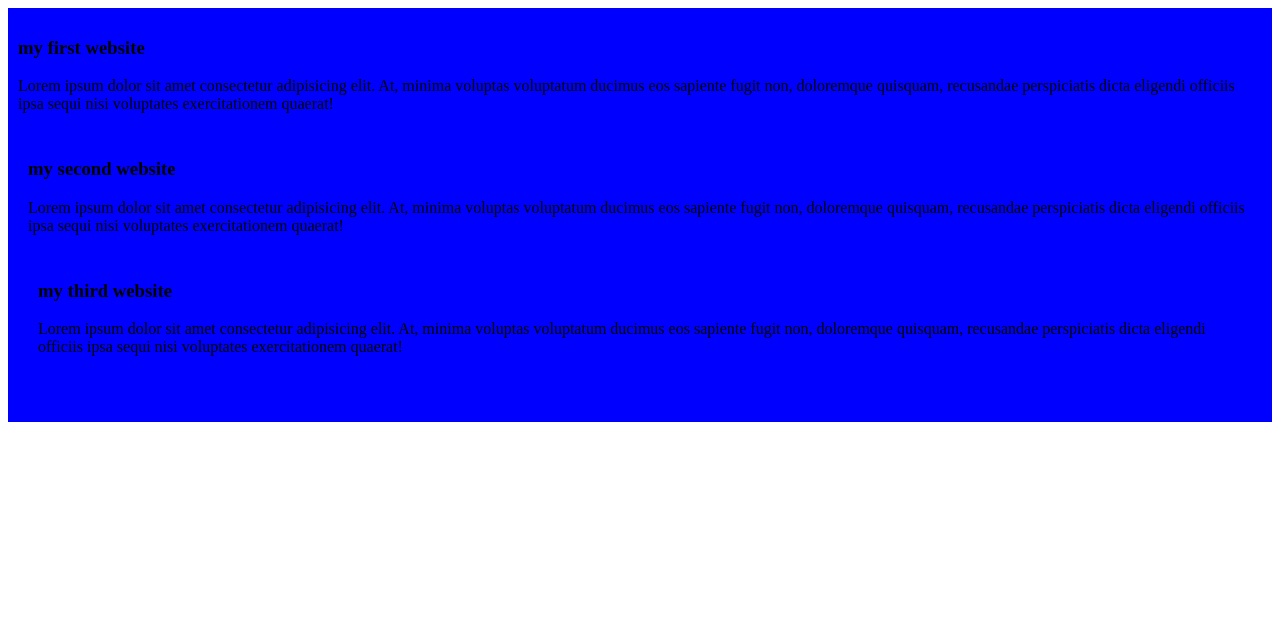
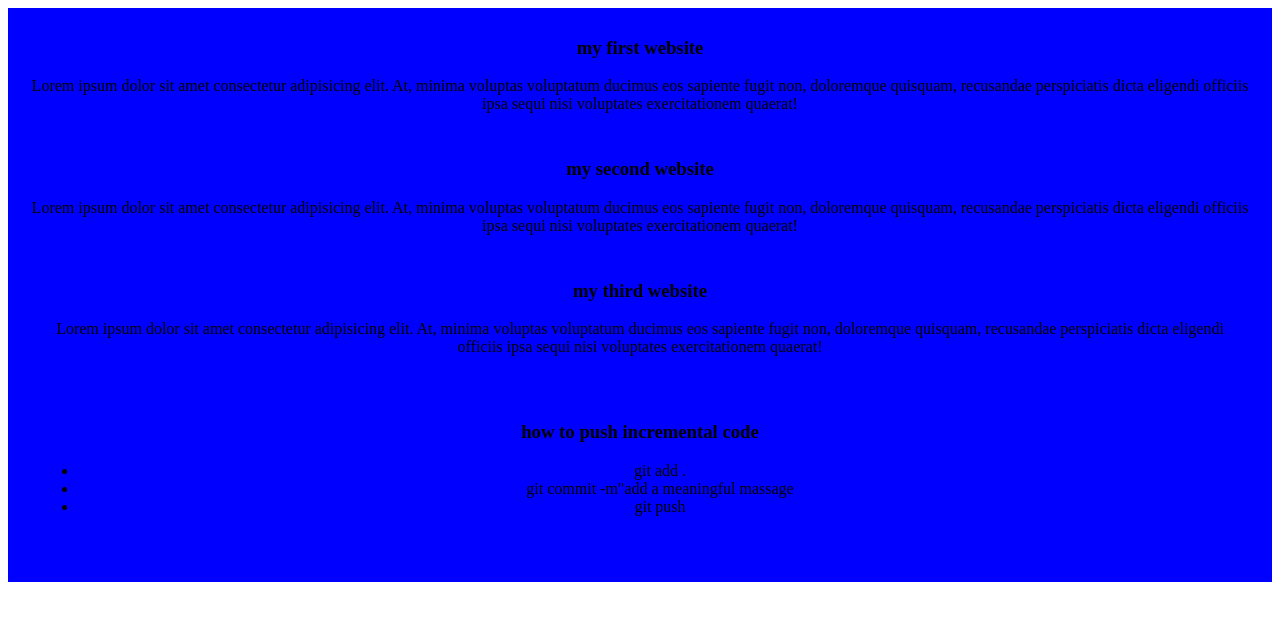
Before and after one commit to abubakar9163/my-first-simple-website, a plain HTML site: page index.html in a window 1280 px wide. Drawn offline with Linux system fonts and the light colour scheme.

Commit message:
add list item

```diff
--- a/index.html
+++ b/index.html
@@ -17,5 +17,13 @@
         <h3>my third website</h3>
         <p>Lorem ipsum dolor sit amet consectetur adipisicing elit. At, minima voluptas voluptatum ducimus eos sapiente fugit non, doloremque quisquam, recusandae perspiciatis dicta eligendi officiis ipsa sequi nisi voluptates exercitationem quaerat!</p>
     </div>
+    <div>
+        <h3> how to push incremental code</h3>
+        <ul>
+            <li>git add .</li>
+            <li>git commit -m"add a meaningful massage</li>
+            <li>git push</li>
+        </ul>
+    </div>
 </body>
 </html>
--- a/styles/blog.css
+++ b/styles/blog.css
@@ -2,4 +2,6 @@ div{
     background-color: blue;
     padding: 10px;
     margin-bottom:10px;
+    text-align: center;
+
 }
```
